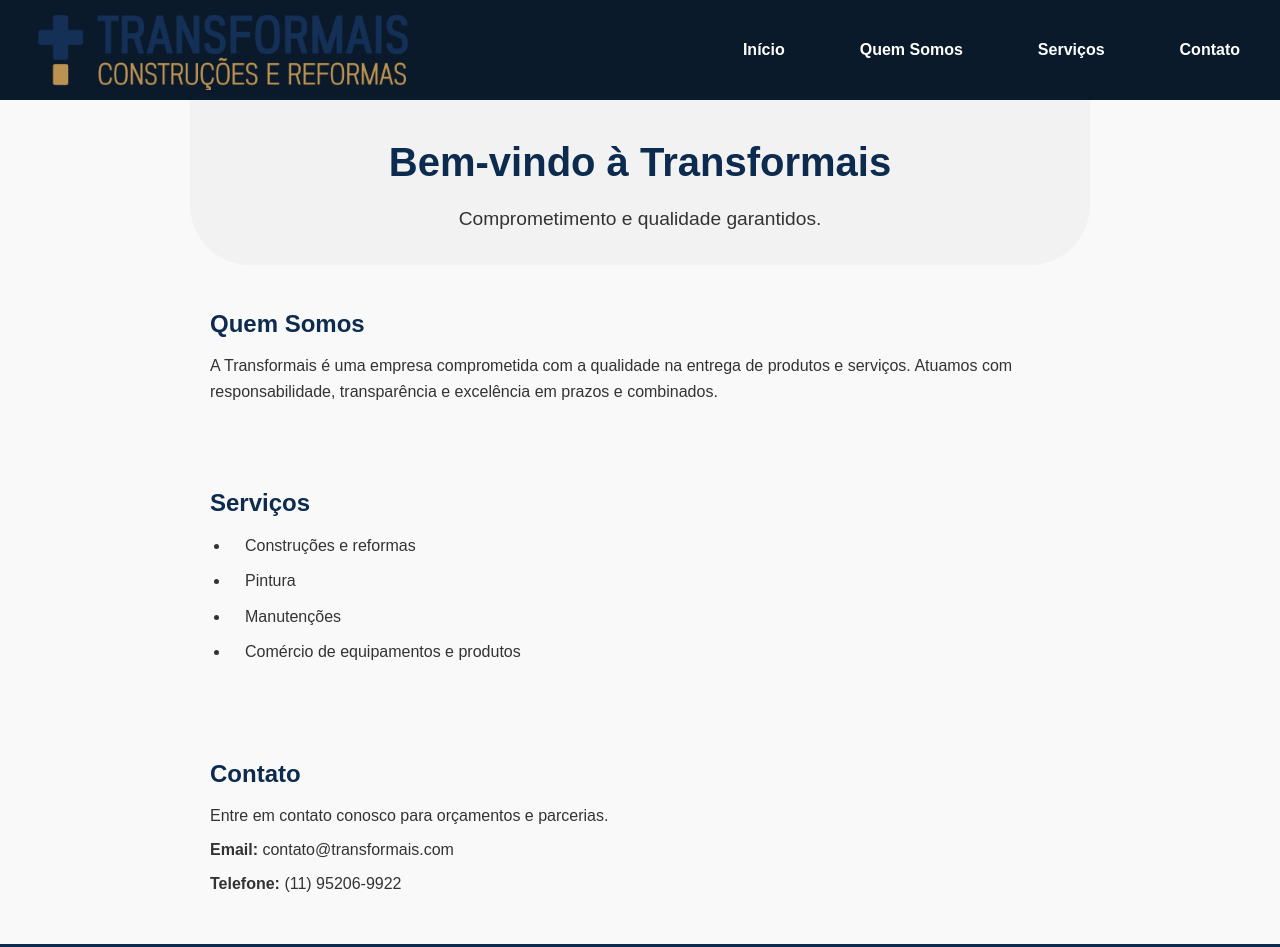
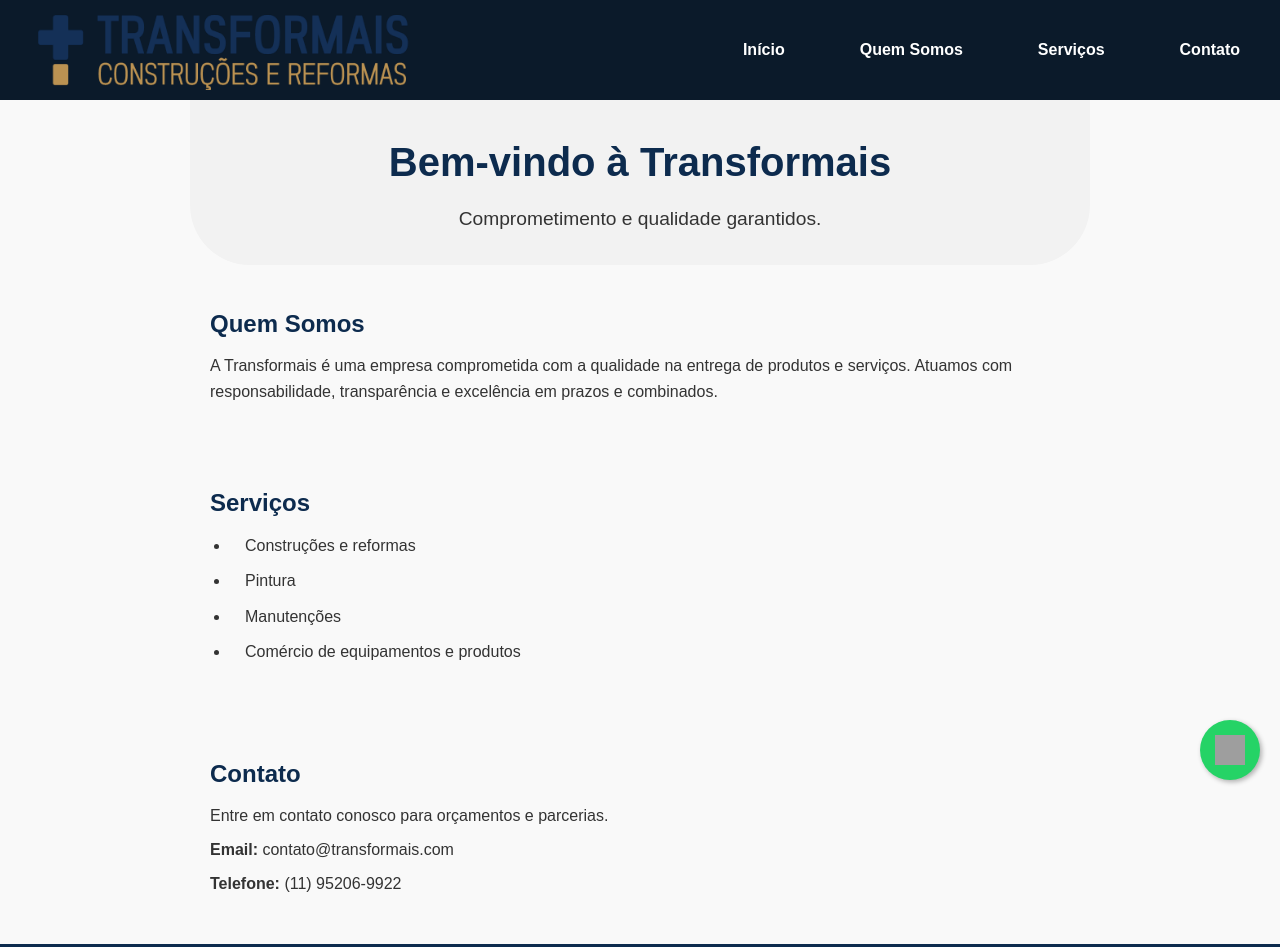
Before and after one commit to lclimaa/Transformais-Site, a plain HTML site: page index.html in a window 1280 px wide. Shown: the top 947 px of the page. Drawn offline with Linux system fonts and the light colour scheme; grey boxes are pictures that could not be loaded.

Commit message:
Add files via upload

```diff
--- a/index.html
+++ b/index.html
@@ -58,6 +58,17 @@
   <footer>
     <p>&copy; 2025 Transformais Construções e Reformas. Todos os direitos reservados.</p>
   </footer>
+
+  <!-- Botão Whatsapp Flutuante -->
+  <a href="https://wa.me/5511952069922"
+   class="whatsapp-float"
+   target="_blank"
+   aria-label="Conversar no WhatsApp">
+  <img src="https://img.icons8.com/color/48/000000/whatsapp.png"
+       alt="WhatsApp" />
+</a>
+
+
 </body>
 <script>
     const toggle = document.querySelector('.menu-toggle');
--- a/style.css
+++ b/style.css
@@ -115,6 +115,34 @@ footer {
     cursor: pointer;
 }
 
+/* Botão flutuante do whatsapp */
+.whatsapp-float {
+    position: fixed;
+    width: 60px;
+    height: 60px;
+    bottom: 20px;
+    right: 20px;
+    background-color: #25D366;
+    color: white;
+    border-radius: 50px;
+    text-align: center;
+    box-shadow: 2px 2px 5px rgba(0,0,0,0.3);
+    z-index: 1000;
+    display: flex;
+    align-items: center;
+    justify-content: center;
+    transition: all 0.3s ease;
+  }
+
+  .whatsapp-float:hover {
+    transform: scale(1.1);
+  }
+
+  .whatsapp-float img {
+    width: 30px;
+    height: 30px;
+  }
+
 /* Responsividade para telas menores */
 @media (max-width: 768px) {
     header {
```
